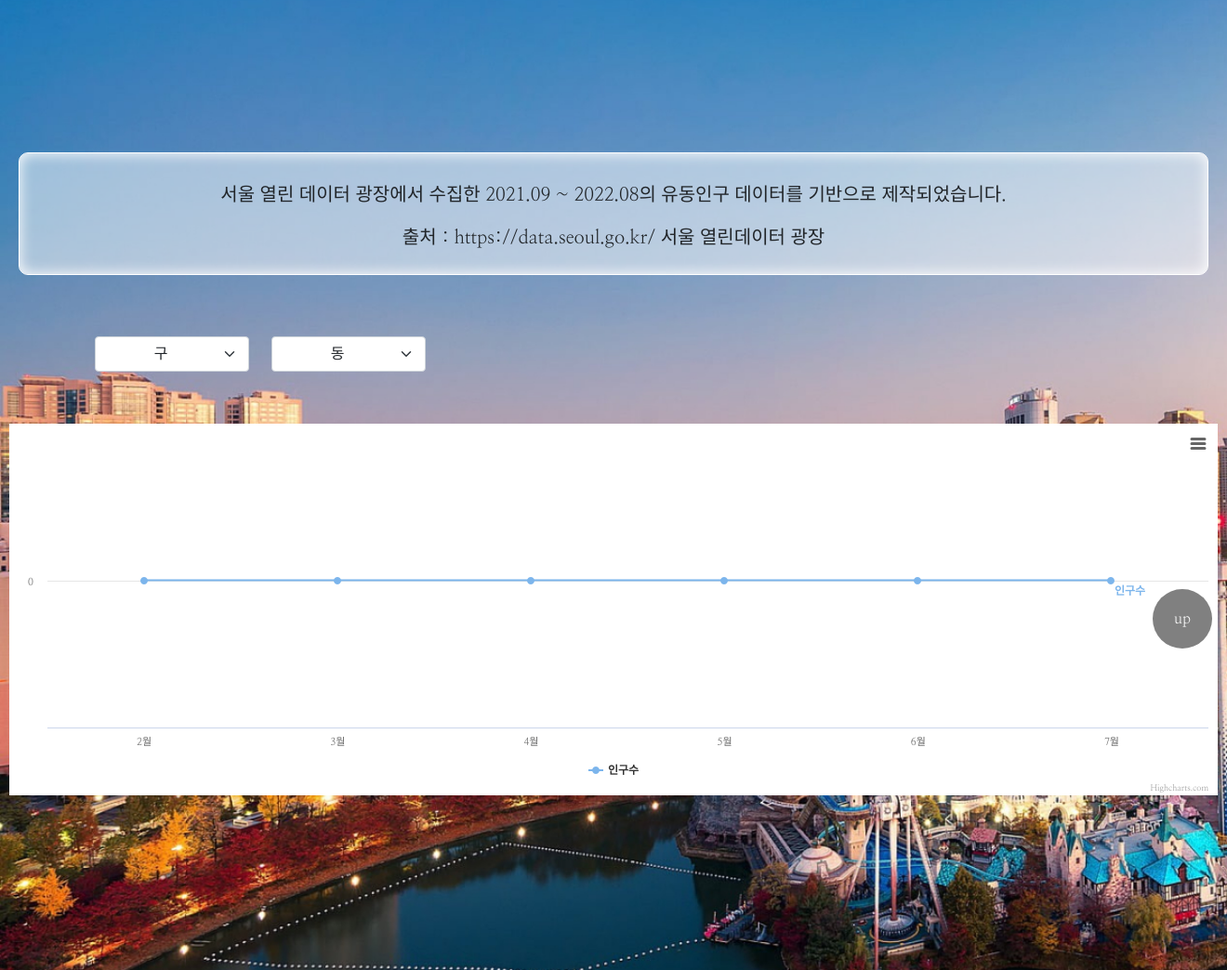
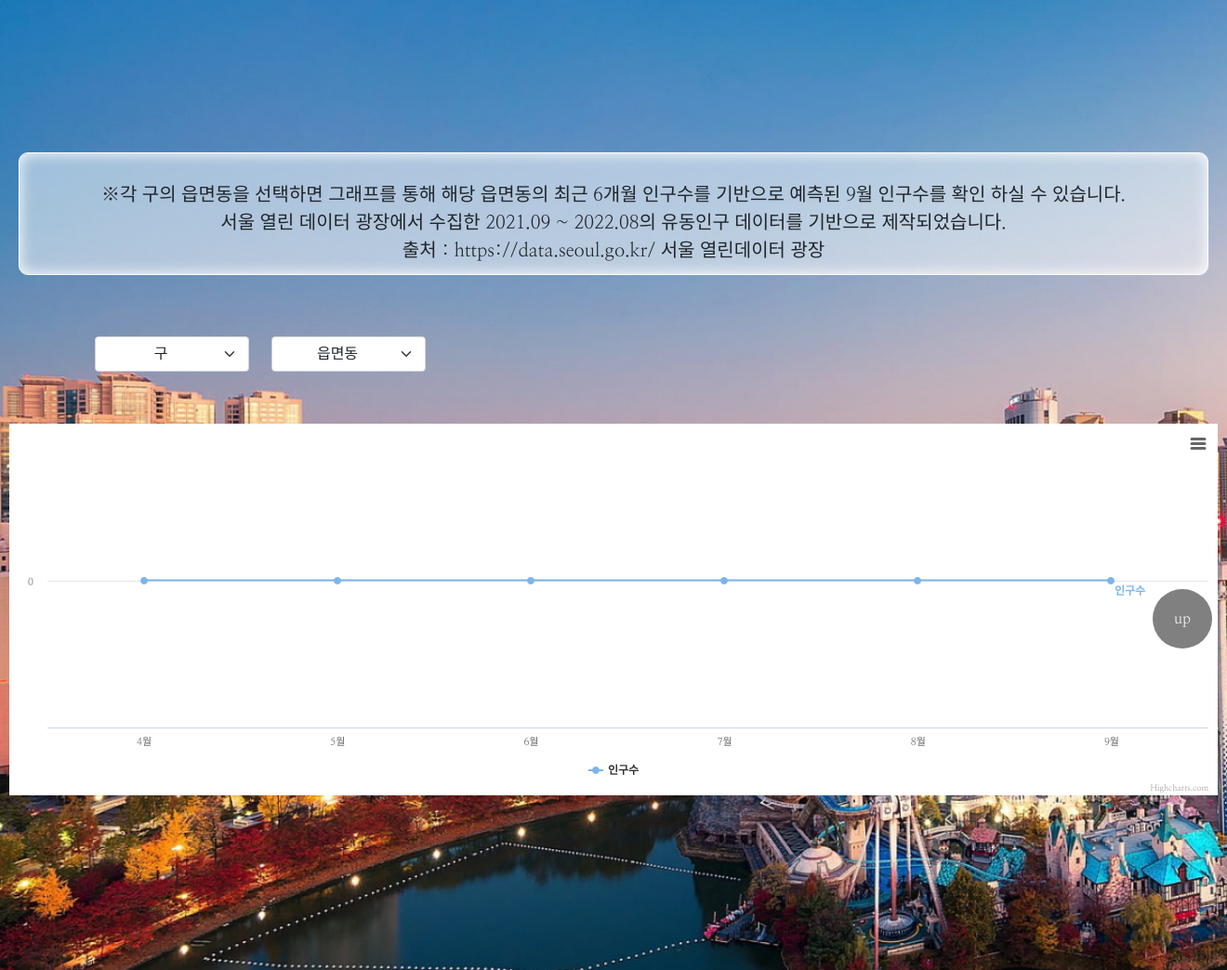
Before and after one commit to 3307rla/Hongbo, a Django app: template Hongbo/myapp/templates/statistics.html in a window 1320 px wide. Shown: the part 86-1130 px from the top of the page at 93% size. Run offline with Django 4.2, Linux system fonts and the light colour scheme; the template is opened without the code that fills it, so the values that code supplies are empty; some web fonts are replaced.

Commit message:
설명 추가

```diff
--- a/Hongbo/myapp/templates/statistics.html
+++ b/Hongbo/myapp/templates/statistics.html
@@ -64,6 +64,8 @@ select {
 .highcharts-data-table tr:hover {
 	background: #f1f7ff;
 }
+
+
 </style>
 <body>
 	<div class="intro_bg">
@@ -82,8 +84,9 @@ select {
 		<ul class="amount">
             <li>
                     <div class="contents1">
-                    	<p>서울 열린 데이터 광장에서 수집한 2021.09 ~ 2022.08의 유동인구 데이터를 기반으로 제작되었습니다.</p>
-                    	<p>출처 : https://data.seoul.go.kr/ 서울 열린데이터 광장</p>
+                    	<p>※각 구의 읍면동을 선택하면 그래프를 통해 해당 읍면동의 최근 6개월 인구수를 기반으로 예측된 9월 인구수를 확인 하실 수 있습니다.<br/>
+                    	서울 열린 데이터 광장에서 수집한 2021.09 ~ 2022.08의 유동인구 데이터를 기반으로 제작되었습니다.<br/>
+                    	출처 : https://data.seoul.go.kr/ 서울 열린데이터 광장</p>
                     </div>
             </li>
         </ul>
@@ -100,7 +103,7 @@ select {
 					<div class="col-2">
 						<select class="form-select" id="dong" name="dong"
 							onchange="handleOnChange(this);">
-							<option>동</option>
+							<option>읍면동</option>
 						</select>
 					</div>
 				</div>
@@ -145,7 +148,7 @@ var chart = Highcharts.chart('container', {
     },
 
     xAxis: {
-        categories: ['2월', '3월', '4월', '5월', '6월', '7월']
+        categories: ['4월', '5월', '6월', '7월', '8월', '9월']
     },
 
     plotOptions: {
@@ -186,7 +189,7 @@ function handleOnChange(h) {
 	      },
 
 	      xAxis: {
-	          categories: ['2월', '3월', '4월', '5월', '6월', '7월']
+	          categories: ['4월', '5월', '6월', '7월', '8월', '9월']
 	      },
 
 	      plotOptions: {
@@ -237,7 +240,7 @@ let gu = [
 ];
 
 let dong1 = [
-	{v:"0",t:"동"},
+	{v:"0",t:"읍면동"},
 	{v:"{{d.0.graph}}",t:"개포1동"},
 	{v:"{{d.1.graph}}",t:"개포2동"},
 	{v:"{{d.2.graph}}",t:"개포4동"},
@@ -263,7 +266,7 @@ let dong1 = [
 ];
 
 let dong2 = [
-	{v:"0",t:"동"},
+	{v:"0",t:"읍면동"},
 	{v:"{{d.22.graph}}",t:"강일동"},
 	{v:"{{d.23.graph}}",t:"고덕제1동"},
 	{v:"{{d.24.graph}}",t:"고덕제2동"},
@@ -285,7 +288,7 @@ let dong2 = [
 ];
 
 let dong3 = [
-	{v:"0",t:"동"},
+	{v:"0",t:"읍면동"},
 	{v:"{{d.40.graph}}",t:"미아동"},
 	{v:"{{d.41.graph}}",t:"삼각산동"},
 	{v:"{{d.42.graph}}",t:"삼양동"},
@@ -296,7 +299,7 @@ let dong3 = [
 ];
 
 let dong4 = [
-	{v:"0",t:"동"},
+	{v:"0",t:"읍면동"},
 	{v:"{{d.47.graph}}",t:"가양제1동"},
 	{v:"{{d.48.graph}}",t:"가양제2동"},
 	{v:"{{d.49.graph}}",t:"가양제3동"},
@@ -320,7 +323,7 @@ let dong4 = [
 ];
 
 let dong5 = [
-	{v:"0",t:"동"},
+	{v:"0",t:"읍면동"},
 	{v:"{{d.67.graph}}",t:"낙성대동"},
 	{v:"{{d.68.graph}}",t:"난곡동"},
 	{v:"{{d.69.graph}}",t:"난향동"},
@@ -345,7 +348,7 @@ let dong5 = [
 ];
 
 let dong6 = [
-	{v:"0",t:"동"},
+	{v:"0",t:"읍면동"},
 	{v:"{{d.88.graph}}",t:"광장동"},
 	{v:"{{d.89.graph}}",t:"구의제1동"},
 	{v:"{{d.90.graph}}",t:"구의제2동"},
@@ -364,7 +367,7 @@ let dong6 = [
 ];
 
 let dong7 = [
-	{v:"0",t:"동"},
+	{v:"0",t:"읍면동"},
 	{v:'{{d.103.graph}}"',t:"가리봉동"},
 	{v:"{{d.104.graph}}",t:"개봉제1동"},
 	{v:"{{d.105.graph}}",t:"개봉제2동"},
@@ -383,7 +386,7 @@ let dong7 = [
 ];
 
 let dong8 = [
-	{v:"0",t:"동"},
+	{v:"0",t:"읍면동"},
 	{v:"{{d.118.graph}}",t:"가산동"},
 	{v:"{{d.119.graph}}",t:"독산제1동"},
 	{v:"{{d.120.graph}}",t:"독산제2동"},
@@ -397,7 +400,7 @@ let dong8 = [
 ];
 
 let dong9 = [
-	{v:"0",t:"동"},
+	{v:"0",t:"읍면동"},
 	{v:"{{d.128.graph}}",t:"공릉1동"},
 	{v:"{{d.129.graph}}",t:"공릉2동"},
 	{v:"{{d.130.graph}}",t:"상계10동"},
@@ -420,7 +423,7 @@ let dong9 = [
 ];
 
 let dong10 = [
-	{v:"0",t:"동"},
+	{v:"0",t:"읍면동"},
 	{v:"{{d.147.graph}}",t:"도봉제1동"},
 	{v:"{{d.148.graph}}",t:"도봉제2동"},
 	{v:"{{d.149.graph}}",t:"방학제1동"},
@@ -438,7 +441,7 @@ let dong10 = [
 ];
 
 let dong11 = [
-	{v:"0",t:"동"},
+	{v:"0",t:"읍면동"},
 	{v:"{{d.161.graph}}",t:"답십리제1동"},
 	{v:"{{d.162.graph}}",t:"답십리제2동"},
 	{v:"{{d.163.graph}}",t:"용신동"},
@@ -456,7 +459,7 @@ let dong11 = [
 ];
 
 let dong12 = [
-	{v:"0",t:"동"},
+	{v:"0",t:"읍면동"},
 	{v:"{{d.175.graph}}",t:"노량진제1동"},
 	{v:"{{d.176.graph}}",t:"노량진제2동"},
 	{v:"{{d.177.graph}}",t:"대방동"},
@@ -475,7 +478,7 @@ let dong12 = [
 ];
 
 let dong13 = [
-	{v:"0",t:"동"},
+	{v:"0",t:"읍면동"},
 	{v:"{{d.190.graph}}",t:"공덕동"},
 	{v:"{{d.191.graph}}",t:"대흥동"},
 	{v:"{{d.192.graph}}",t:"도화동"},
@@ -495,7 +498,7 @@ let dong13 = [
 ];
 
 let dong14 = [
-	{v:"0",t:"동"},
+	{v:"0",t:"읍면동"},
 	{v:"{{d.206.graph}}",t:"남가좌제1동"},
 	{v:"{{d.207.graph}}",t:"남가좌제2동"},
 	{v:"{{d.208.graph}}",t:"북가좌제1동"},
@@ -513,7 +516,7 @@ let dong14 = [
 ];
 
 let dong15 = [
-	{v:"0",t:"동"},
+	{v:"0",t:"읍면동"},
 	{v:"{{d.220.graph}}",t:"내곡동"},
 	{v:"{{d.221.graph}}",t:"반포1동"},
 	{v:"{{d.222.graph}}",t:"반포2동"},
@@ -535,7 +538,7 @@ let dong15 = [
 ];
 
 let dong16 = [
-	{v:"0",t:"동"},
+	{v:"0",t:"읍면동"},
 	{v:"{{d.238.graph}}",t:"금호1가동"},
 	{v:"{{d.239.graph}}",t:"금호2.3가동"},
 	{v:"{{d.240.graph}}",t:"금호4가동"},
@@ -556,7 +559,7 @@ let dong16 = [
 ];
 
 let dong17 = [
-	{v:"0",t:"동"},
+	{v:"0",t:"읍면동"},
 	{v:"{{d.255.graph}}",t:"길음제1동"},
 	{v:"{{d.256.graph}}",t:"길음제2동"},
 	{v:"{{d.257.graph}}",t:"돈암제1동"},
@@ -580,7 +583,7 @@ let dong17 = [
 ];
 
 let dong18 = [
-	{v:"0",t:"동"},
+	{v:"0",t:"읍면동"},
 	{v:"{{d.275.graph}}",t:"가락1동"},
 	{v:"{{d.276.graph}}",t:"가락2동"},
 	{v:"{{d.277.graph}}",t:"가락본동"},
@@ -611,7 +614,7 @@ let dong18 = [
 ];
 
 let dong19 = [
-	{v:"0",t:"동"},
+	{v:"0",t:"읍면동"},
 	{v:"{{d.302.graph}}",t:"목1동"},
 	{v:"{{d.303.graph}}",t:"목2동"},
 	{v:"{{d.304.graph}}",t:"목3동"},
@@ -633,7 +636,7 @@ let dong19 = [
 ];
 
 let dong20 = [
-	{v:"0",t:"동"},
+	{v:"0",t:"읍면동"},
 	{v:"{{d.320.graph}}",t:"당산제1동"},
 	{v:"{{d.321.graph}}",t:"당산제2동"},
 	{v:"{{d.322.graph}}",t:"대림제1동"},
@@ -655,7 +658,7 @@ let dong20 = [
 ];
 
 let dong21 = [
-	{v:"0",t:"동"},
+	{v:"0",t:"읍면동"},
 	{v:"{{d.338.graph}}",t:"남영동"},
 	{v:"{{d.339.graph}}",t:"보광동"},
 	{v:"{{d.340.graph}}",t:"서빙고동"},
@@ -675,7 +678,7 @@ let dong21 = [
 ];
 
 let dong22 = [
-	{v:"0",t:"동"},
+	{v:"0",t:"읍면동"},
 	{v:"{{d.354.graph}}",t:"갈현제1동"},
 	{v:"{{d.355.graph}}",t:"갈현제2동"},
 	{v:"{{d.356.graph}}",t:"구산동"},
@@ -695,7 +698,7 @@ let dong22 = [
 ];
 
 let dong23 = [
-	{v:"0",t:"동"},
+	{v:"0",t:"읍면동"},
 	{v:"{{d.370.graph}}",t:"가회동"},
 	{v:"{{d.371.graph}}",t:"교남동"},
 	{v:"{{d.372.graph}}",t:"무악동"},
@@ -716,7 +719,7 @@ let dong23 = [
 ];
 
 let dong24 = [
-	{v:"0",t:"동"},
+	{v:"0",t:"읍면동"},
 	{v:"{{d.387.graph}}",t:"광희동"},
 	{v:"{{d.388.graph}}",t:"다산동"},
 	{v:"{{d.389.graph}}",t:"동화동"},
@@ -735,7 +738,7 @@ let dong24 = [
 ];
 
 let dong25 = [
-	{v:"0",t:"동"},
+	{v:"0",t:"읍면동"},
 	{v:"{{d.402.graph}}",t:"망우본동"},
 	{v:"{{d.403.graph}}",t:"망우제3동"},
 	{v:"{{d.404.graph}}",t:"면목본동"},
```
